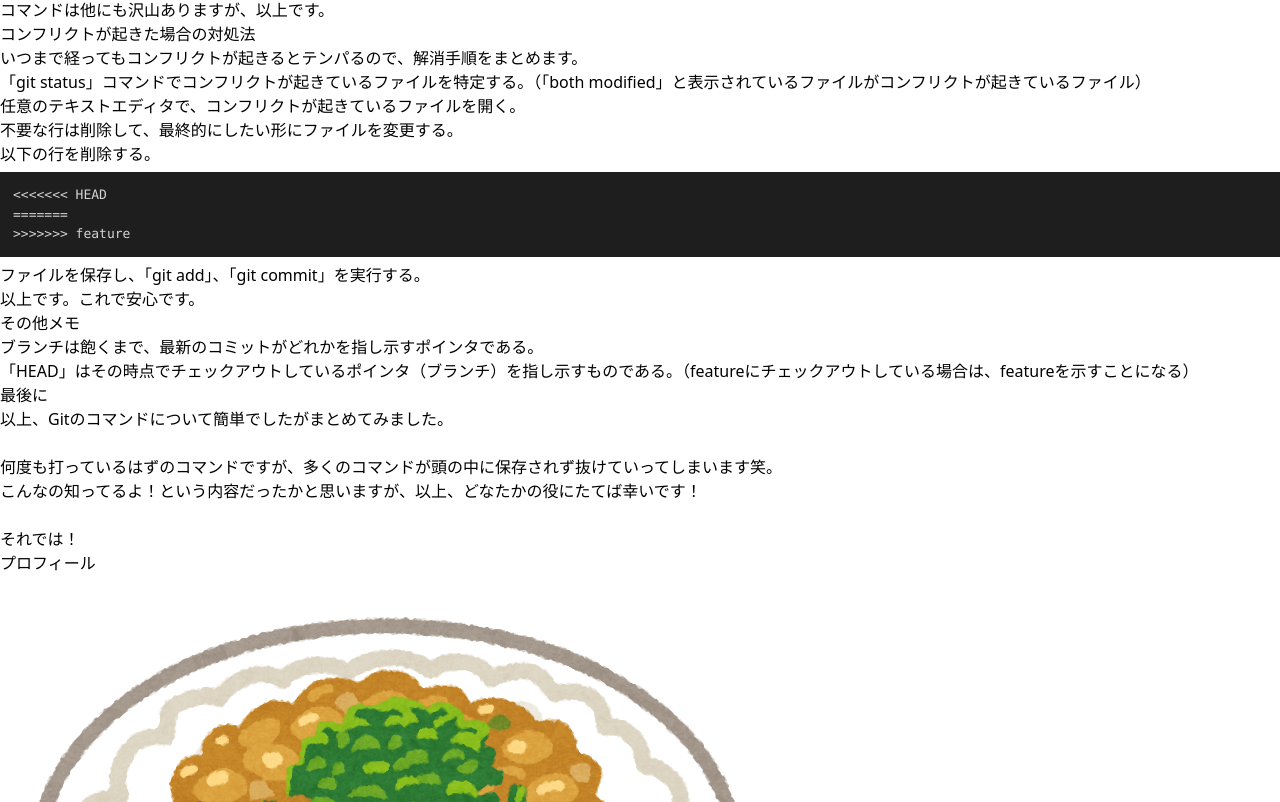
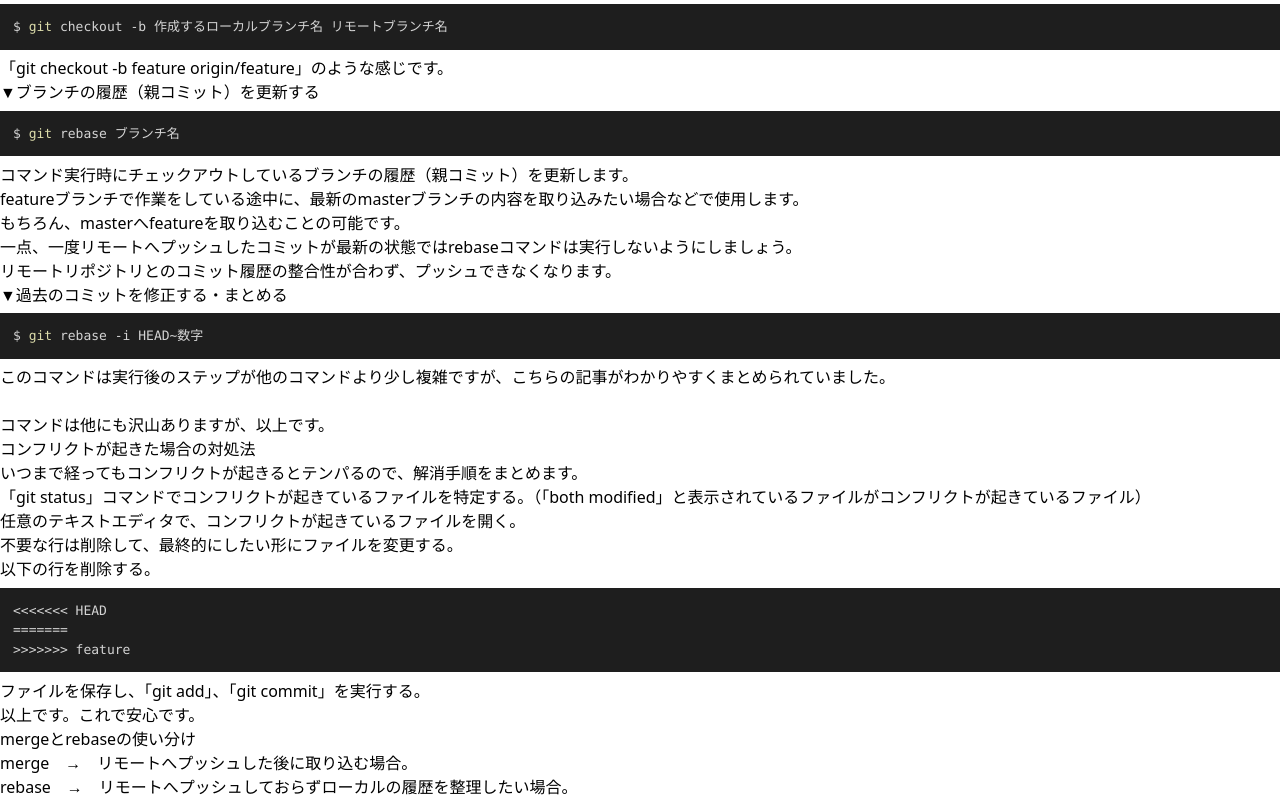
Before and after one commit to nattomatofu/blog, a Next.js app: page /posts/git-command in a window 1280 px wide. Shown: the part 4138-4940 px from the top of the page. Built offline with nearby package versions, Linux system fonts and the light colour scheme.

Commit message:
Gitコマンドの記事を追記

```diff
--- a/src/pages/posts/git-command.js
+++ b/src/pages/posts/git-command.js
@@ -202,7 +202,7 @@ const GitCommand = () => {
                                     {`$ git fetch リモート名`}
                                 </SyntaxHighlighter>
                                 リモート名は「origin」などとなります。<br />
-                                このコマンドでローカルリポジトリへ情報が取得されますが、ワークツリーへは反映されないことに注意してください。<br />
+                                このコマンドでローカルリポジトリへリモートのブランチとコミットの情報が取得されますが、ワークツリーへは反映されないことに注意してください。<br />
                                 ワークツリーに取り込む場合は以下のコマンドを実行しましょう。
                                 <p className="mt-4 font-bold">▼別ブランチの変更を現在のワークツリーへ反映する</p>
                                 <SyntaxHighlighter language="shell" style={vscDarkPlus} showLineNumbers={false}>
@@ -218,6 +218,12 @@ const GitCommand = () => {
                                 </SyntaxHighlighter>
                                 pullコマンドは、fecth → mergeの順番でコマンドを実行した場合と同じ挙動となります。<br />
                                 マージ先のブランチはコマンド実行時にチェックアウトしているブランチになる点に注意しましょう。
+                                <p className="mt-4 font-bold">▼リモートからデータを取得してリベース</p>
+                                <SyntaxHighlighter language="shell" style={vscDarkPlus} showLineNumbers={false}>
+                                    {`$ git pull --rebase リモート名 ブランチ名`}
+                                </SyntaxHighlighter>
+                                rebaseで取り込むことで、マージコミットがコミット履歴に残らないようになります。
+                                シンプルにローカルブランチを最新に更新したい時に使用しましょう。
                                 <p className="mt-4 font-bold">▼ローカルのブランチ一覧を表示</p>
                                 <SyntaxHighlighter language="shell" style={vscDarkPlus} showLineNumbers={false}>
                                     {`$ git branch`}
@@ -253,6 +259,20 @@ const GitCommand = () => {
                                     {`$ git checkout -b 作成するローカルブランチ名 リモートブランチ名`}
                                 </SyntaxHighlighter>
                                 「git checkout -b feature origin/feature」のような感じです。
+                                <p className="mt-4 font-bold">▼ブランチの履歴（親コミット）を更新する</p>
+                                <SyntaxHighlighter language="shell" style={vscDarkPlus} showLineNumbers={false}>
+                                    {`$ git rebase ブランチ名`}
+                                </SyntaxHighlighter>
+                                コマンド実行時にチェックアウトしているブランチの履歴（親コミット）を更新します。<br />
+                                featureブランチで作業をしている途中に、最新のmasterブランチの内容を取り込みたい場合などで使用します。<br />
+                                もちろん、masterへfeatureを取り込むことの可能です。<br />
+                                <span className="font-bold underline decoration-red-400 decoration-2">一点、一度リモートへプッシュしたコミットが最新の状態ではrebaseコマンドは実行しないようにしましょう。</span><br />
+                                <span className="font-bold underline decoration-red-400 decoration-2">リモートリポジトリとのコミット履歴の整合性が合わず、プッシュできなくなります。</span>
+                                <p className="mt-4 font-bold">▼過去のコミットを修正する・まとめる</p>
+                                <SyntaxHighlighter language="shell" style={vscDarkPlus} showLineNumbers={false}>
+                                    {`$ git rebase -i HEAD~数字`}
+                                </SyntaxHighlighter>
+                                このコマンドは実行後のステップが他のコマンドより少し複雑ですが、<a href="https://qiita.com/yuya_yuzen/items/274b8e9cde840492d7e8" className="cursor-pointer text-blue-500 underline decoration-blue-500 hover:scale-105">こちら</a>の記事がわかりやすくまとめられていました。
                                 <br />
                                 <br />
                                 コマンドは他にも沢山ありますが、以上です。
@@ -280,6 +300,19 @@ const GitCommand = () => {
                                 <li className="my-4">ファイルを保存し、「git add」、「git commit」を実行する。</li>
                             </ul>
                             以上です。これで安心です。
+                        </div>
+                    </section>
+                    <section>
+                        <div className="mt-12 border-b border-l-4 border-neutral-700 border-l-neutral-700">
+                            <h2 className="ml-2 text-xl" id="id2">
+                                mergeとrebaseの使い分け
+                            </h2>
+                        </div>
+                        <div className="mt-8">
+                            <ul className="list-disc md:p-8 list-inside">
+                                <li className="my-4">merge　→　リモートへプッシュした後に取り込む場合。</li>
+                                <li className="my-4">rebase　→　リモートへプッシュしておらずローカルの履歴を整理したい場合。</li>
+                            </ul>
                         </div>
                     </section>
                     <section>
```
